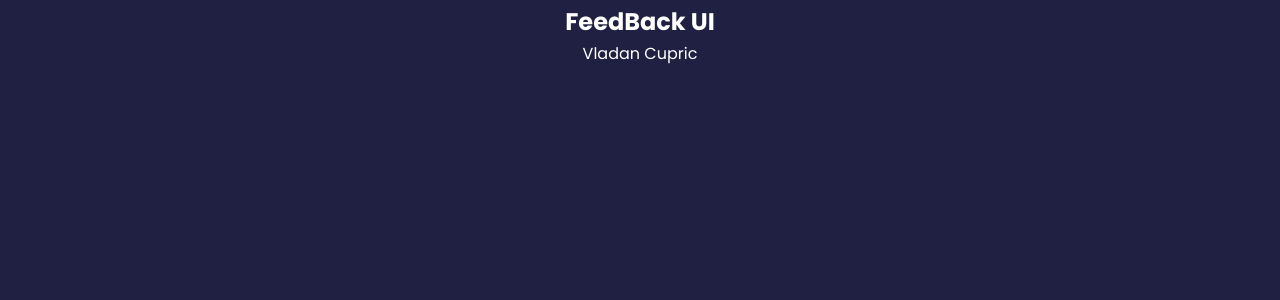
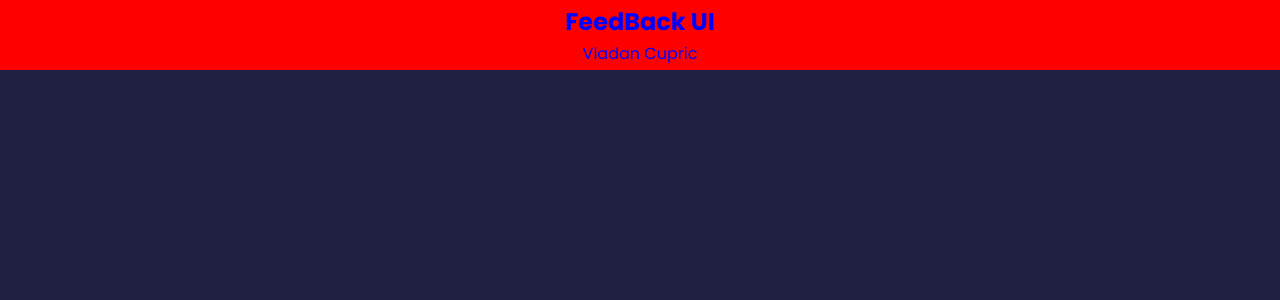
Before and after one commit to VladanStar/ReactTask, a React (Create React App) app in the folder feedback-app/: page / in a window 1280 px wide. Shown: the top 300 px of the page. Built offline with nearby package versions, Linux system fonts and the light colour scheme.

Commit message:
New commits

```diff
--- a/feedback-app/src/App.js
+++ b/feedback-app/src/App.js
@@ -4,7 +4,7 @@ import './App.css';
 function App() {
   return (
     <div className="App">
-      <Header  text="Vladan Cupric"/>
+      <Header bgColor="red" textColor='blue' text="Vladan Cupric"/>
 
     </div>
   );
--- a/feedback-app/src/components/Header.js
+++ b/feedback-app/src/components/Header.js
@@ -1,14 +1,18 @@
-import React from 'react'
+import React from "react";
 
-const Header = ({text}) => {
+const Header = ({ text, bgColor, textColor }) => {
+  const headerStyles = {
+    backgroundColor: bgColor,
+    color: textColor,
+  };
   return (
-    <header>
+    <header style={headerStyles}>
       <div className="container">
         <h2>FeedBack UI</h2>
         {text}
       </div>
-      </header>
-  )
-}
+    </header>
+  );
+};
 
 export default Header;
```
Also changed, not shown: feedback-app/src/components/FeedbackItem.js (added, +9 -0 lines).
